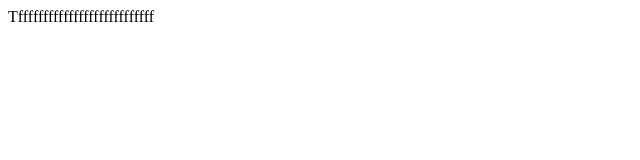
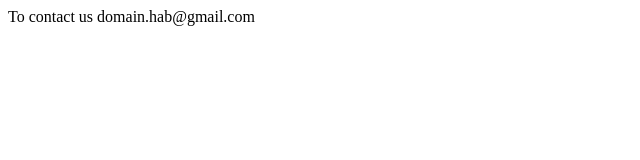
Before and after one commit to domain-sakh/domain-sakh.github.io, a plain HTML site: page index.html in a window 1280 px wide. Shown: the whole page, without its empty margins (0-640 px from the left). Drawn offline with Linux system fonts and the light colour scheme.

Commit message:
Update index.html

```diff
--- a/index.html
+++ b/index.html
@@ -7,7 +7,7 @@
 </head>
 <body>
 
-	Tfffffffffffffffffffffffffff
+	To contact us domain.hab@gmail.com
 
 </body>
 </html>
```
